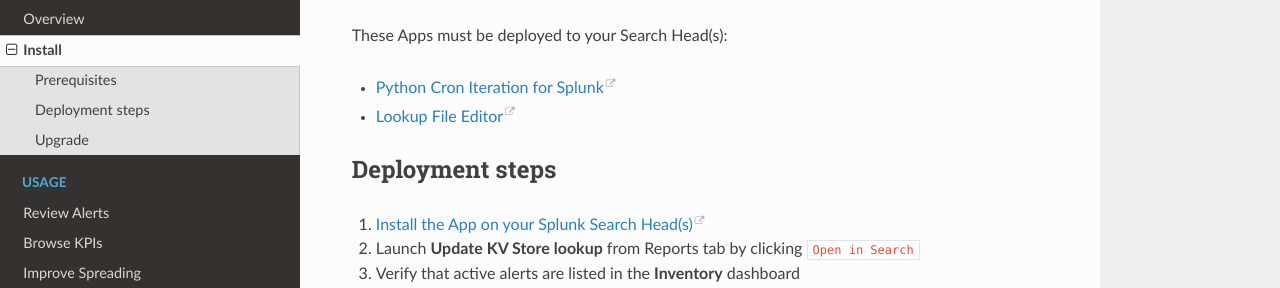
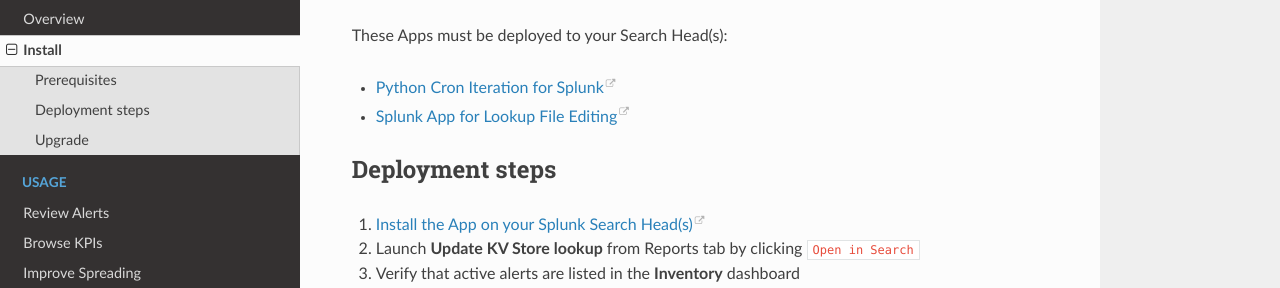
Before and after one commit to a-l-h/splunk-app-proper-alerts, a Sphinx documentation site: the page built from doc/install.rst, in a window 1280 px wide and 946 px high. Shown: the part 192-480 px from the top of the window. Built offline with Sphinx 7.4.7 and the Read the Docs theme 2.0.0, drawn with Linux system fonts in a browser that asks for light colours; pages that are not in the unit, such as notebooks, are missing from menus.

Commit message:
Update install.rst

```diff
--- a/doc/install.rst
+++ b/doc/install.rst
@@ -7,7 +7,7 @@
 These Apps must be deployed to your Search Head(s):
 
 - `Python Cron Iteration for Splunk <https://splunkbase.splunk.com/app/4027/>`_
-- `Lookup File Editor <https://splunkbase.splunk.com/app/1724/>`_
+- `Splunk App for Lookup File Editing <https://splunkbase.splunk.com/app/1724/>`_
 
 Deployment steps
 ----------------
```
